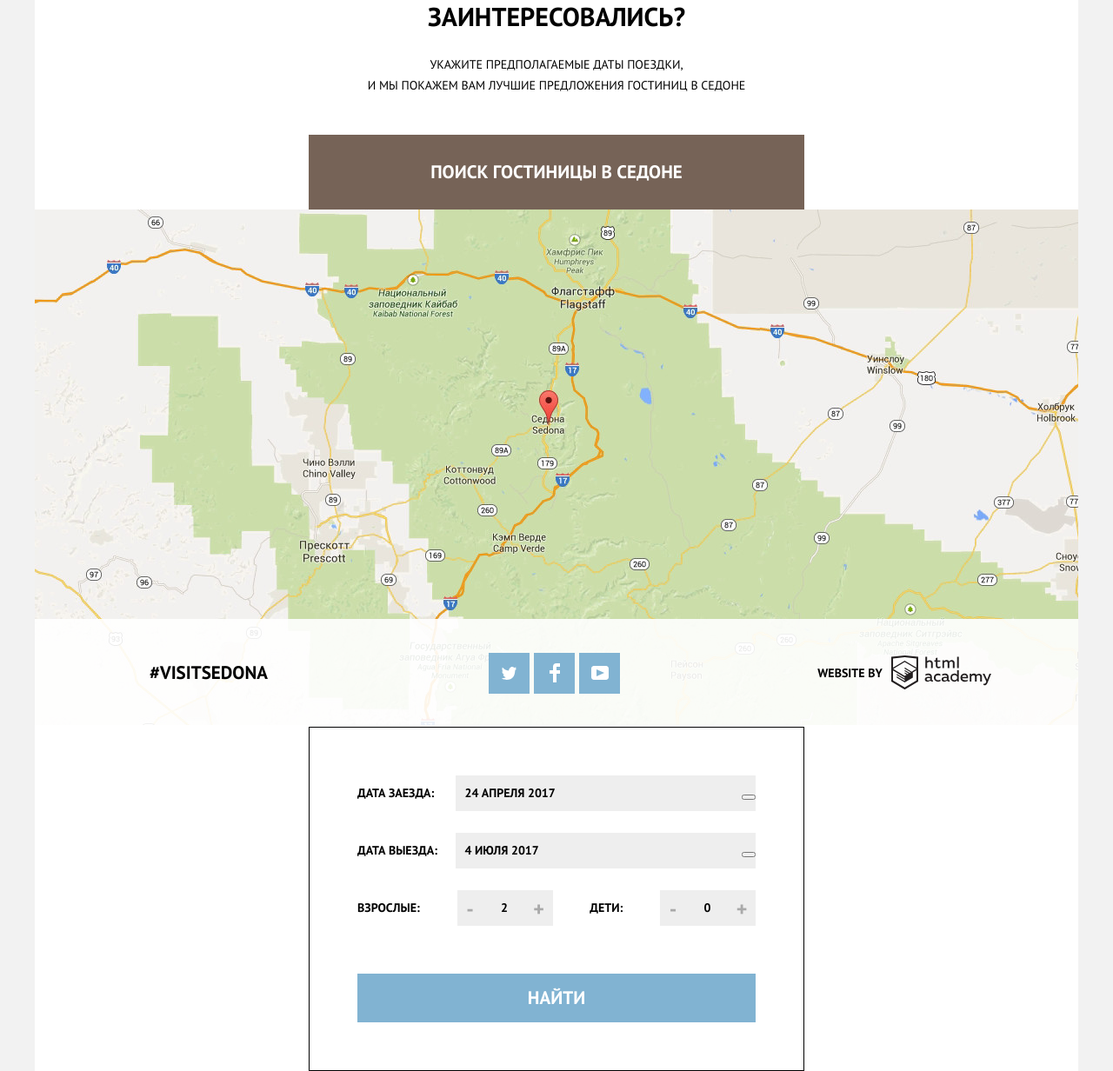
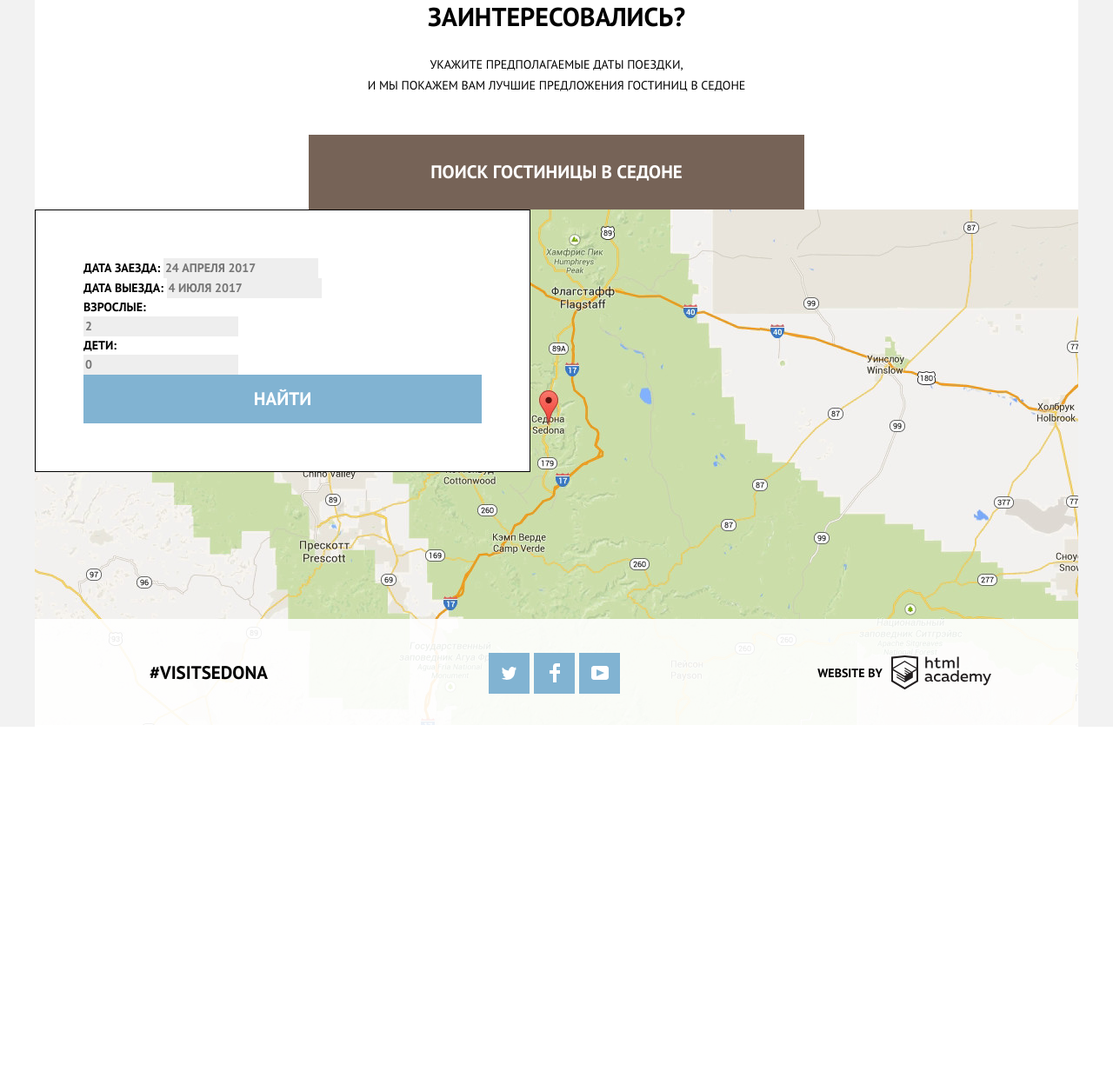
Before and after one commit to VanillaWulf/473505-sedona, a PHP site: page / in a window 1280 px wide. Shown: the part 1932-3164 px from the top of the page at 87% size. After the commit the page ends 2768 px from the top, so only its background shows below. Run offline with PHP 8.4, Linux system fonts and the light colour scheme.

Commit message:
промежуточное

```diff
--- a/css/style.css
+++ b/css/style.css
@@ -900,15 +918,33 @@
   width:570px;
   margin: auto;
   padding: 55px;
-  position: relative;
+  position: absolute;
   box-sizing: border-box;
   border: 1px solid black;
+  background-color: rgb(255,255,255);
+  top
   }
 
 .person-input{
   width: 110px;
 }
 
+.find-hotel-group input[type="text"{
+  width: 305px;
+  padding: 10px 10px;
+  box-sizing: border-box;
+  text-align: center;
+}
+
+
+.person input[type="text"{
+  width: 305px;
+  padding: 10px 10px;
+  box-sizing: border-box;
+  text-align: center;
+}
+
+/*
 #grown-ups,
 #children{
   width: 42px;
--- a/index.html
+++ b/index.html
@@ -117,6 +117,30 @@
 
       <section class="map">
           <h2 class="visually-hidden">Карта</h2>
+          <section class="modal modal-find">
+            <h2 class="visually-hidden">Поиск отелей</h2>
+            <form class="find-hotel" action="https://echo.htmlacademy.ru" method="post">
+              <div class="find-hotel-group">
+                <label for="date-in">Дата заезда:</label>
+                <input class="date-input" type="text" name="date-in" id="date-in" placeholder="24 апреля 2017">
+              </div>
+              <div class="find-hotel-group">
+                <label for="date-out">Дата выезда:</label>
+                  <input class="date-input" type="text" name="date-out" id="date-out" placeholder="4 июля 2017">
+              </div>
+              <div class="find-hotel-group person">
+                <label for="grown-ups">Взрослые:</label>
+                <div class="person-input">
+                  <input class="grown-ups" type="text" name="grown-ups" id="grown-ups" placeholder="2">
+                </div>
+                <label for="children">Дети:</label>
+                <div class="person-input">
+                  <input class="children" type="text" name="children" id="children" placeholder="0">
+                </div>
+              </div>
+              <button class="button modal-find-start" type="submit">Найти</button>
+            </form>
+          </section>
       </section>
 
     </main>
@@ -126,17 +150,21 @@
       </div>
       <div class="social">
         <ul class="social-list">
-          <li><a class="social-item" href="#" aria-label="Twitter">
-            <svg xmlns="http://www.w3.org/2000/svg" xmlns:xlink="http://www.w3.org/1999/xlink" width="17" height="15" viewBox="0 0 17 15"><path fill="#FFF" d="M10.95.144c1.685-.496 2.984.27 3.577 1.179.673-.231 1.331-.481 2.011-.708a2.345 2.345 0 0 1-.857 1.768c.685.17 1.304-.491 1.304-.491-.169 1-1.006 1.788-1.563 2.024-.231 6.75-3.175 11.217-10.077 11.082h-.446c-.41 0-4.164-.46-4.898-1.887 2.271.196 3.893-.422 4.693-1.177-.96-.3-2.679-.477-2.979-2.95.349.106.564.228 1.19.119C1.705 8.247.374 7.53.448 5.33c.285.328 1.067.536 1.34.472C1.085 5.561-.182 2.442.894.85c1.818 1.854 3.735 3.606 7.152 3.773C8.254 2.33 9.183.793 10.95.144z"/></svg>
-            </a>
+          <li class="social-item">
+            <svg xmlns="http://www.w3.org/2000/svg" xmlns:xlink="http://www.w3.org/1999/xlink" width="17" height="15" viewBox="0 0 17 15"><path fill="#FFF" d="M10.95.144c1.685-.496 2.984.27 3.577 1.179.673-.231 1.331-.481 2.011-.708a2.345 2.345 0 0 1-.857 1.768c.685.17 1.304-.491 1.304-.491-.169 1-1.006 1.788-1.563 2.024-.231 6.75-3.175 11.217-10.077 11.082h-.446c-.41 0-4.164-.46-4.898-1.887 2.271.196 3.893-.422 4.693-1.177-.96-.3-2.679-.477-2.979-2.95.349.106.564.228 1.19.119C1.705 8.247.374 7.53.448 5.33c.285.328 1.067.536 1.34.472C1.085 5.561-.182 2.442.894.85c1.818 1.854 3.735 3.606 7.152 3.773C8.254 2.33 9.183.793 10.95.144z"/>
+              <a href="#" aria-label="Twitter"></a>
+            </svg>
           </li>
-          <li><a class="social-item" href="#" aria-label="Facebook">
-            <svg xmlns="http://www.w3.org/2000/svg" width="12" height="22" viewBox="0 0 12 22"><path fill="#FFF" d="M12 4V0H8a4 4 0 0 0-4 4v4H0v4h4v10h4V12h4V8H8V4h4z"/></svg>
-            </a>
+          <li class="social-item">
+            <svg xmlns="http://www.w3.org/2000/svg" width="12" height="22" viewBox="0 0 12 22"><path fill="#FFF" d="M12 4V0H8a4 4 0 0 0-4 4v4H0v4h4v10h4V12h4V8H8V4h4z"/>
+              <a href="#" aria-label="Facebook">  </a>
+            </svg>
           </li>
-          <li><a class="social-item" href="#" aria-label="Youtube">
-            <svg xmlns="http://www.w3.org/2000/svg" xmlns:xlink="http://www.w3.org/1999/xlink" width="20" height="16" viewBox="0 0 20 16"><path fill="#FFF" d="M17 0H3C1.35 0 0 1.35 0 3v10c0 1.65 1.35 3 3 3h14c1.65 0 3-1.35 3-3V3c0-1.65-1.35-3-3-3zM6.027 11.998V4.002L15.014 8l-8.987 3.998z"/></svg>
-          </a></li>
+          <li class="social-item">
+            <svg xmlns="http://www.w3.org/2000/svg" xmlns:xlink="http://www.w3.org/1999/xlink" width="20" height="16" viewBox="0 0 20 16"><path fill="#FFF" d="M17 0H3C1.35 0 0 1.35 0 3v10c0 1.65 1.35 3 3 3h14c1.65 0 3-1.35 3-3V3c0-1.65-1.35-3-3-3zM6.027 11.998V4.002L15.014 8l-8.987 3.998z"/>
+              <a href="#" aria-label="Youtube"></a>
+            </svg>
+          </li>
       </ul>
       </div>
       <div class="copyrights">
@@ -151,40 +179,6 @@
       </div>
     </footer>
 
-    <section class="modal modal-find">
-      <h2 class="visually-hidden">Поиск отелей</h2>
-      <form class="find-hotel" action="https://echo.htmlacademy.ru" method="post">
-        <div class="find-hotel-group">
-          <label for="date-in">Дата заезда:</label>
-          <div class="date-input">
-            <input type="text" name="date-in" id="date-in" value="24 апреля 2017">
-            <button class="button date-ico" type="button"><!--беграунд - svg календаря--></button>
-          </div>
-        </div>
-        <div class="find-hotel-group">
-          <label for="date-out">Дата выезда:</label>
-          <div class="date-input">
-            <input type="text" name="date-out" id="date-out" value="4 июля 2017">
-            <button class="button date-ico" type="button"></button>
-          </div>
-        </div>
-        <div class="find-hotel-group person">
-          <label for="grown-ups">Взрослые:</label>
-          <div class="person-input">
-            <button class="button minus" type="button">-</button>
-            <input type="text" name="grown-ups" id="grown-ups" value="2">
-            <button class="button plus" type="button">+</button>
-          </div>
-          <label for="children">Дети:</label>
-          <div class="person-input">
-            <button class="button minus" type="button">-</button>
-            <input type="text" name="children" id="children" value="0">
-            <button class="button plus" type="button">+</button>
-          </div>
-        </div>
-        <button class="button modal-find-start" type="submit">Найти</button>
-      </form>
-    </section>
-  </div>
+
   </body>
 </html>
```
Also changed, not shown: other parts of css/style.css (+41 -44 lines), catalog.html (+15 -11 lines).
